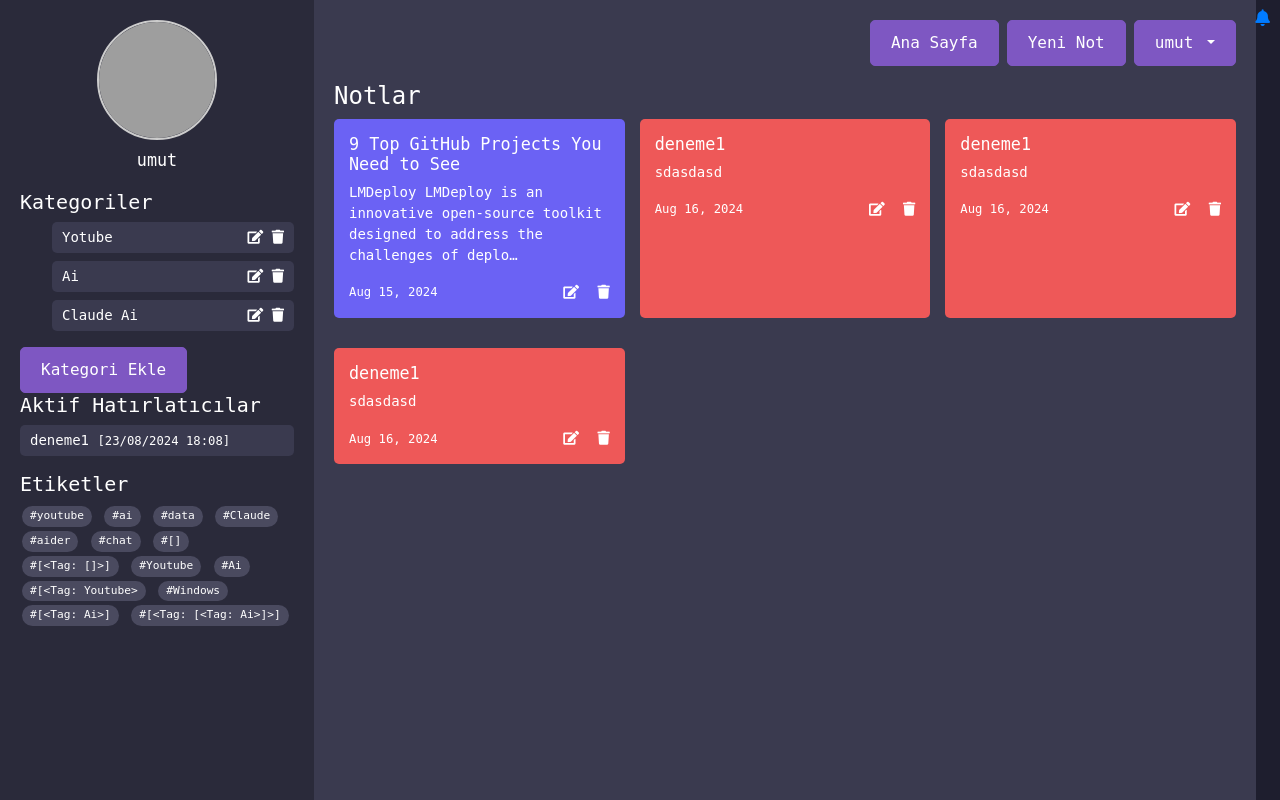
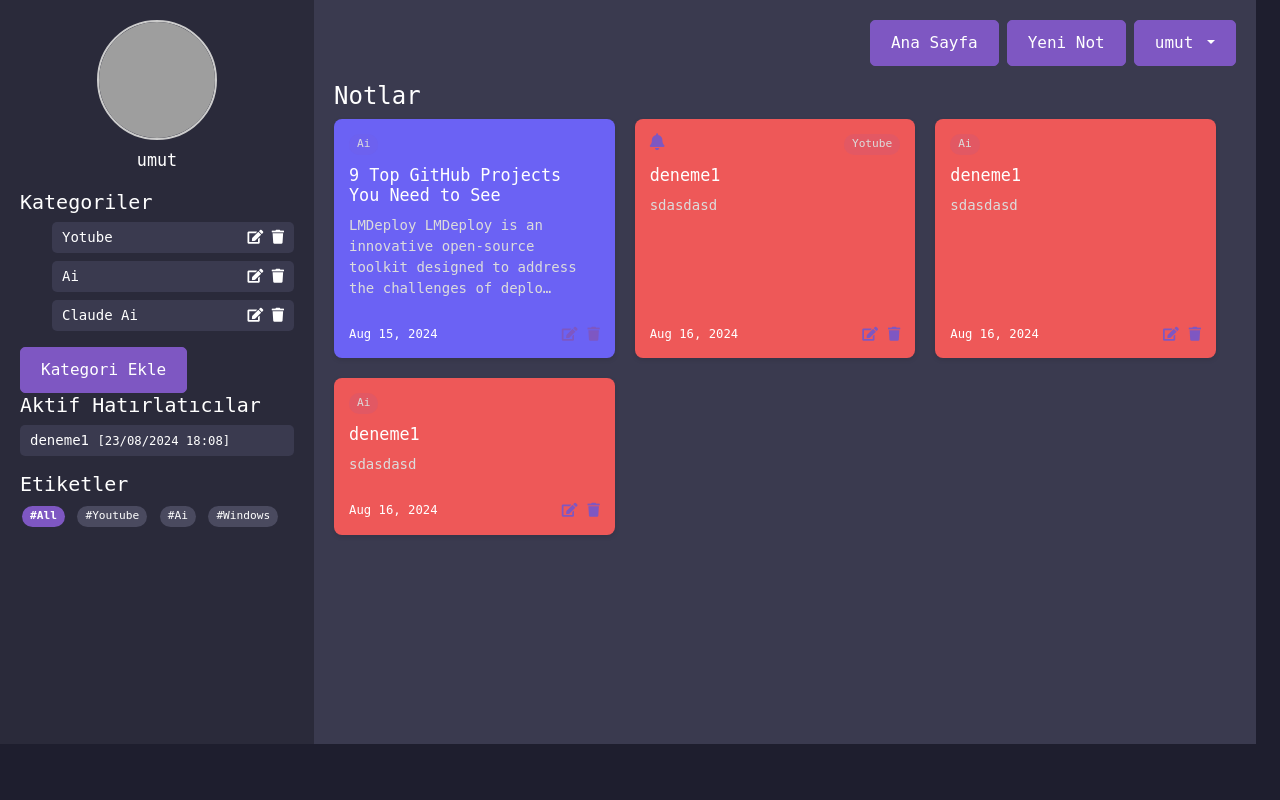
Before and after one commit to palamut62/note_app, a Django app: page / in a window 1280 px wide. Run offline with Django 5.2, Linux system fonts and the light colour scheme; a user stored in the database is signed in; data comes from the database, SQL or seed files in the repository; both versions use the stored data as it was after the commit; grey boxes are pictures that could not be loaded.

Commit message:
feat:taga göre filtreleme işlemi yapıldı.

```diff
--- a/notes/urls.py
+++ b/notes/urls.py
@@ -13,5 +13,7 @@ urlpatterns = [
     path('add-tag/', views.add_tag, name='add_tag'),
     path('update-profile-image/', views.update_profile_image, name='update_profile_image'),
     path('check-reminders/', views.check_reminders, name='check_reminders'),
+    path('filter-by-tag/<int:tag_id>/', views.filter_notes_by_tag, name='filter_notes_by_tag'),
+    path('all-notes/', views.get_all_notes, name='get_all_notes'),
 
 ]
--- a/notes/views.py
+++ b/notes/views.py
@@ -5,6 +5,11 @@ from django.utils import timezone
 from django.http import JsonResponse
 from django.views.decorators.http import require_POST
 
+from django.shortcuts import render
+from django.contrib.auth.decorators import login_required
+from django.utils import timezone
+from django.db.models import Count
+from .models import Note, Category, Tag, Profile
 from .models import Note, Category, Tag, Profile
 from .forms import NoteForm, ProfileImageForm
 import logging
@@ -32,6 +37,8 @@ def check_reminders(request):
     return JsonResponse({'reminders': reminders})
 
 
+
+
 @login_required
 def dashboard(request):
     current_time = timezone.now()
@@ -51,7 +58,11 @@ def dashboard(request):
     notes = Note.objects.filter(user=request.user).select_related('category').prefetch_related('tags')
     profile_image = Profile.objects.filter(user=request.user).first()
     categories = Category.objects.filter(user=request.user)
-    tags = Tag.objects.filter(user=request.user)
+
+    # Sadece notlara kayıtlı olan benzersiz etiketleri çek
+    tags = Tag.objects.filter(note__user=request.user).annotate(
+        num_notes=Count('note')
+    ).filter(num_notes__gt=0).distinct()
 
     active_reminders = Note.objects.filter(
         user=request.user,
@@ -69,25 +80,21 @@ def dashboard(request):
     }
     return render(request, 'notes/dashboard.html', context)
 
-
-
-
-
 @login_required
 def create_note(request):
     if request.method == 'POST':
+        logger.debug(f"POST data: {request.POST}")
         form = NoteForm(request.POST, user=request.user)
         if form.is_valid():
+            logger.debug(f"Form is valid. Cleaned data: {form.cleaned_data}")
             note = form.save(commit=False)
-            reminder = form.cleaned_data.get('reminder')
-            if reminder and reminder <= timezone.now():
-                messages.error(request, 'Hatırlatıcı tarihi geçmiş bir tarih olamaz.')
-                return render(request, 'notes/note_form.html', {'form': form, 'action': 'Create'})
             note.user = request.user
             note.save()
-            form.save_m2m()  # Save many-to-many fields
+            form.save_m2m()
             messages.success(request, 'Not başarıyla oluşturuldu!')
             return redirect('dashboard')
+        else:
+            logger.error(f"Form is invalid. Errors: {form.errors}")
     else:
         form = NoteForm(user=request.user)
     return render(request, 'notes/note_form.html', {'form': form, 'action': 'Create'})
@@ -143,11 +150,31 @@ def delete_category(request, pk):
     except Exception as e:
         return JsonResponse({'success': False, 'error': str(e)}, status=500)
 
+
 @login_required
 def filter_notes_by_tag(request, tag_id):
-    tag = get_object_or_404(Tag, pk=tag_id, user=request.user)
-    notes = Note.objects.filter(user=request.user, tags=tag)
-    return JsonResponse({'notes': list(notes.values())})
+    logger.debug(f"Filtering notes for tag_id: {tag_id}")
+    tag = get_object_or_404(Tag, id=tag_id)
+    logger.debug(f"Tag found: {tag.name}")
+
+    notes = Note.objects.filter(user=request.user, tags=tag).distinct()
+    logger.debug(f"Number of notes found: {notes.count()}")
+
+    notes_data = []
+    for note in notes:
+        logger.debug(f"Processing note: {note.id} - {note.title}")
+        notes_data.append({
+            'id': note.id,
+            'title': note.title,
+            'content': note.content[:100] + '...' if len(note.content) > 100 else note.content,
+            'color': note.color,
+            'created_at': note.created_at.strftime('%Y-%m-%d %H:%M:%S'),
+            'reminder': note.reminder.strftime('%Y-%m-%d %H:%M:%S') if note.reminder else None,
+            'is_active': note.is_active,
+        })
+
+    logger.debug(f"Returning {len(notes_data)} notes")
+    return JsonResponse({'notes': notes_data})
 
 @login_required
 def filter_notes_by_category(request, category_id):
@@ -182,3 +209,20 @@ def update_profile_image(request):
                 'error': form.errors
             })
     return JsonResponse({'success': False, 'error': 'Invalid request method'})
+
+
+@login_required
+def get_all_notes(request):
+    notes = Note.objects.filter(user=request.user)
+    notes_data = [{
+        'id': note.id,
+        'title': note.title,
+        'content': note.content[:100] + '...' if len(note.content) > 100 else note.content,
+        'color': note.color,
+        'created_at': note.created_at.strftime('%Y-%m-%d %H:%M:%S'),
+        'reminder': note.reminder.strftime('%Y-%m-%d %H:%M:%S') if note.reminder else None,
+        'is_active': note.is_active,
+        'category': note.category.name if note.category else 'Uncategorized'
+    } for note in notes]
+
+    return JsonResponse({'notes': notes_data})
--- a/static/css/profil_image.css
+++ b/static/css/profil_image.css
@@ -1,6 +1,7 @@
 .profile-section {
     text-align: center;
     margin-bottom: 20px;
+
 }
 
 .profile-picture {
@@ -9,8 +10,9 @@
     border-radius: 50%; /* Daire yapmak için */
     object-fit: cover; /* Resmin tam olarak sığmasını sağlar */
     border: 2px solid #ccc; /* Daire çerçeve ekler (isteğe bağlı) */
+    cursor: pointer;
+
 }
-
 
 .profile-section h3 {
     margin-top: 10px;
--- a/static/css/style.css
+++ b/static/css/style.css
@@ -3,8 +3,6 @@ body {
     color: #ffffff;
     font-family: 'Inconsolata', monospace;
     font-size: 14px;
-
-
 }
 
 .navbar {
@@ -19,28 +17,67 @@ body {
 }
 
 .main-content {
+    background-color: #3a3a4f;
     padding: 20px;
 }
 
-.note {
-    background-color: #3a3a4f;
-    border-radius: 5px;
-    padding: 15px;
-    margin-bottom: 15px;
+.notes-grid {
+    display: flex;
+    flex-wrap: wrap;
+    gap: 20px;
+    justify-content: flex-start;
 }
 
+.note-wrapper {
+    flex: 0 0 calc(33.333% - 20px);
+    max-width: calc(33.333% - 20px);
+    display: flex;
+}
+
+.note {
+    display: flex;
+    flex-direction: column;
+    width: 100%;
+    height: 100%;
+    position: relative;
+    padding: 15px;
+    border-radius: 8px;
+    box-shadow: 0 2px 5px rgba(0, 0, 0, 0.1);
+    background-color: #2a2a3a;
+}
+
+.note-header {
+    display: flex;
+    justify-content: space-between;
+    align-items: flex-start;
+    margin-bottom: 10px;
+}
 
 .alarm-icon {
-    position: absolute;
-    top: 10px;
-    right: 10px;
-    color: #007bff; /* Mavi renk, isteğe bağlı olarak değiştirilebilir */
+    color: #7e57c2;
     font-size: 1.2em;
 }
 
-.note h3 {
+.category-badge {
+    background-color: rgba(126, 87, 194, 0.1);
+    padding: 2px 8px;
+    border-radius: 10px;
+    font-size: 0.8em;
+    color: #dcdcdc;
+}
+
+.note-title {
     margin-top: 0;
+    margin-bottom: 10px;
     font-size: 1.2em;
+    color: #ffffff;
+}
+
+.note-content {
+    flex-grow: 1;
+    overflow: hidden;
+    text-overflow: ellipsis;
+    color: #dcdcdc;
 }
 
 .note-footer {
@@ -50,9 +87,14 @@ body {
     margin-top: 10px;
 }
 
+.note-actions {
+    display: flex;
+    gap: 10px;
+}
+
 .note-actions i {
     cursor: pointer;
-    margin-left: 10px;
+    color: #7e57c2;
 }
 
 .tag {
@@ -63,6 +105,12 @@ body {
     margin: 2px;
     border-radius: 12px;
     font-size: 0.8em;
+}
+
+.all-tag {
+    background-color: #7e57c2;
+    color: #ffffff;
+    font-weight: bold;
 }
 
 .btn-primary, .btn-secondary, .btn-success {
@@ -82,35 +130,6 @@ body {
     margin-bottom: 5px;
 }
 
-.notes-grid {
-    display: flex;
-    flex-wrap: wrap;
-    gap: 15px;
-}
-
-.note {
-    width: calc(33.333% - 10px);
-}
-
-@media (max-width: 768px) {
-    .note {
-        width: 100%;
-    }
-}
-
-.sidebar {
-    background-color: #2a2a3a; /* Side bar için arka plan rengi */
-    height: 100vh; /* Tam sayfa yüksekliği */
-    overflow-y: auto;
-    padding: 20px;
-
-}
-
-.main-content {
-    background-color: #3a3a4f; /* Notların listelendiği alan için aynı arka plan rengi */
-    padding: 20px;
-}
-
 #reminderAlert {
     display: none;
     position: fixed;
@@ -120,7 +139,30 @@ body {
     z-index: 1000;
     text-align: center;
     padding: 10px;
-    background-color: #d4edda;
-    border-color: #c3e6cb;
-    color: #155724;
+    background-color: #7e57c2;
+    border-color: #6a4caf;
+    color: #ffffff;
 }
+
+.clickable-tag {
+    cursor: pointer;
+    transition: background-color 0.3s;
+}
+
+.clickable-tag:hover {
+    background-color: #6a4caf;
+}
+
+@media (max-width: 992px) {
+    .note-wrapper {
+        flex: 0 0 calc(50% - 20px);
+        max-width: calc(50% - 20px);
+    }
+}
+
+@media (max-width: 768px) {
+    .note-wrapper {
+        flex: 0 0 100%;
+        max-width: 100%;
+    }
+}
--- a/static/js/dashboard.js
+++ b/static/js/dashboard.js
@@ -111,16 +111,30 @@ $(document).ready(function () {
         });
     });
 
-    // Tag filtreleme
-    $('.tag').click(function () {
-        let tagId = $(this).data('id');
-        $.get(`/filter-by-tag/${tagId}/`, function (data) {
+    // Etiket filtreleme
+    $(document).on('click', '.clickable-tag', function () {
+        var tagId = $(this).data('id');
+        var url = tagId === 'all' ? '/all-notes/' : '/filter-by-tag/' + tagId + '/';
+
+        $.ajax({
+            url: url,
+            type: 'GET',
+            success: function (response) {
                 $('.notes-grid').empty();
-            data.notes.forEach(function (note) {
-                $('.notes-grid').append(`
-                    <div class="note" style="background-color: ${note.color || '#ffd700'};" data-id="${note.id}">
-                        <h3>${note.title}</h3>
-                        <p>${note.content.length > 100 ? note.content.substring(0, 100) + '...' : note.content}</p>
+
+                if (response.notes && response.notes.length > 0) {
+                    response.notes.forEach(function (note) {
+                        var noteHtml = `
+                            <div class="note-wrapper">
+                                <div class="note" style="background-color: ${note.color || '#2a2a3a'};" data-id="${note.id}">
+                                    <div class="note-header">
+                                        ${note.is_active && note.reminder ?
+                            `<i class="fas fa-bell alarm-icon" title="Hatırlatıcı: ${new Date(note.reminder).toLocaleString()}"></i>` :
+                            '<span></span>'}
+                                        <div class="category-badge">${note.category}</div>
+                                    </div>
+                                    <h3 class="note-title">${note.title}</h3>
+                                    <p class="note-content">${note.content}</p>
                                     <div class="note-footer">
                                         <small>${new Date(note.created_at).toLocaleDateString()}</small>
                                         <div class="note-actions">
@@ -129,11 +143,19 @@ $(document).ready(function () {
                                         </div>
                                     </div>
                                 </div>
-                `);
+                            </div>
+                        `;
+                        $('.notes-grid').append(noteHtml);
+                    });
+                } else {
+                    $('.notes-grid').append('<p>Not bulunamadı.</p>');
+                }
+            },
+            error: function (xhr, status, error) {
+                console.error('Notlar yüklenirken bir hata oluştu:', status, error);
+            }
         });
     });
-    });
-
     // Tüm Kategoriler butonu
     $('#allCategories').click(function () {
         window.location.reload();
--- a/templates/notes/dashboard.html
+++ b/templates/notes/dashboard.html
@@ -17,7 +17,10 @@
         <div class="col-md-3 sidebar">
             <div class="sidebar-content">
                 <div class="profile-section">
-                    <img src="{% if profile_image.profile_image %}{{ profile_image.profile_image.url }}{% else %}{% static 'images/default.jpeg' %}{% endif %}"
+                    <img src="
+
+
+                            {% if profile_image.profile_image %}{{ profile_image.profile_image.url }}{% else %}{% static 'images/default.jpeg' %}{% endif %}"
                          id="profile-picture-preview" class="profile-picture" data-bs-toggle="modal"
                          data-bs-target="#updateProfileImageModal">
                     <h3>{{ user.username }}</h3>
@@ -53,8 +56,9 @@
 
                 <h5>Etiketler</h5>
                 <div class="tag-cloud">
+                    <span class="tag clickable-tag all-tag" data-id="all">#All</span>
                     {% for tag in tags %}
-                        <span class="tag" data-id="{{ tag.id }}">#{{ tag.name }}</span>
+                        <span class="tag clickable-tag" data-id="{{ tag.id }}">#{{ tag.name }}</span>
                     {% endfor %}
                 </div>
             </div>
@@ -78,17 +82,24 @@
             <h4>Notlar</h4>
             <div class="notes-grid">
                 {% for note in notes %}
-<div class="note" style="background-color: {{ note.color|default:'#ffd700' }};" data-id="{{ note.id }}">
+                    <div class="note-wrapper">
+                        <div class="note" style="background-color: {{ note.color|default:'#ffd700' }};"
+                             data-id="{{ note.id }}">
+                            <div class="note-header">
                                 {% if note.reminder and note.is_active %}
-        <i class="fas fa-bell alarm-icon" title="Hatırlatıcı: {{ note.reminder|date:'d/m/Y H:i' }}"></i>
+                                    <i class="fas fa-bell alarm-icon"
+                                       title="Hatırlatıcı: {{ note.reminder|date:'d/m/Y H:i' }}"></i>
                                 {% endif %}
-    <h3>{{ note.title }}</h3>
-    <p>{{ note.content|truncatechars:100 }}</p>
+                                <div class="category-badge">{{ note.category.name|default:"Uncategorized" }}</div>
+                            </div>
+                            <h3 class="note-title">{{ note.title }}</h3>
+                            <p class="note-content">{{ note.content|truncatechars:100 }}</p>
                             <div class="note-footer">
                                 <small>{{ note.created_at|date:"M d, Y" }}</small>
                                 <div class="note-actions">
                                     <i class="fas fa-edit edit-note" data-id="{{ note.id }}"></i>
                                     <i class="fas fa-trash delete-note" data-id="{{ note.id }}"></i>
+                                </div>
                             </div>
                         </div>
                     </div>
```
Also changed, not shown: db.sqlite3. Lines whose indentation alone changed are shown as unchanged.
